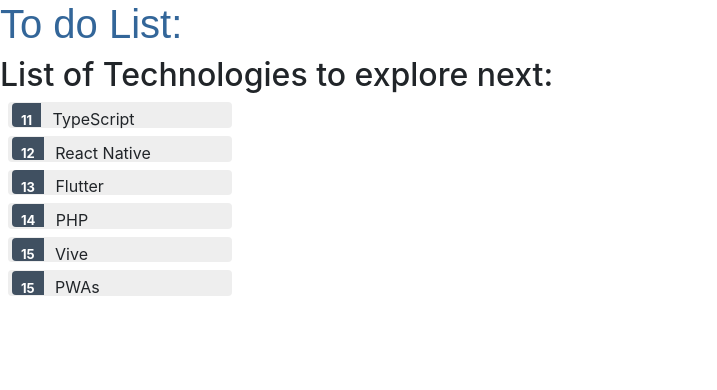
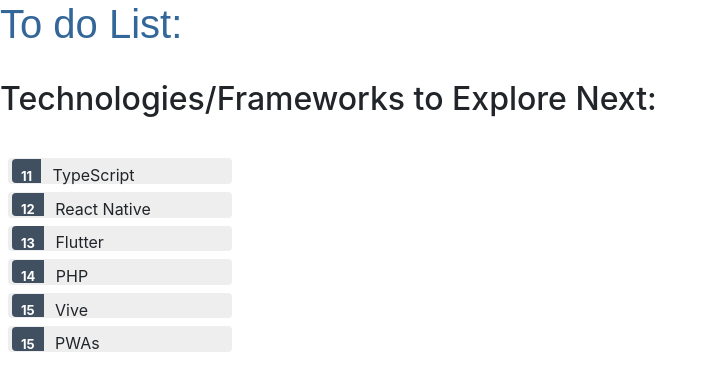
Before and after one commit to hazthompson/to-do-list-angular, an Angular app: page / in a window 1280 px wide. Shown: the top 390 px of the page, without its empty margins (0-717 px from the left). Built offline with nearby package versions, Linux system fonts and the light colour scheme.

Commit message:
update Title and styling

```diff
--- a/src/app/to-dos/to-dos.component.html
+++ b/src/app/to-dos/to-dos.component.html
@@ -1,5 +1,7 @@
 <div>
-  <h2>List of Technologies to explore next:</h2>
+  <br />
+  <h2>Technologies/Frameworks to Explore Next:</h2>
+  <br />
   <ul class="todos">
     <li *ngFor="let todo of todos" class="row">
       <span class="badge">{{ todo.id }}</span>
```
